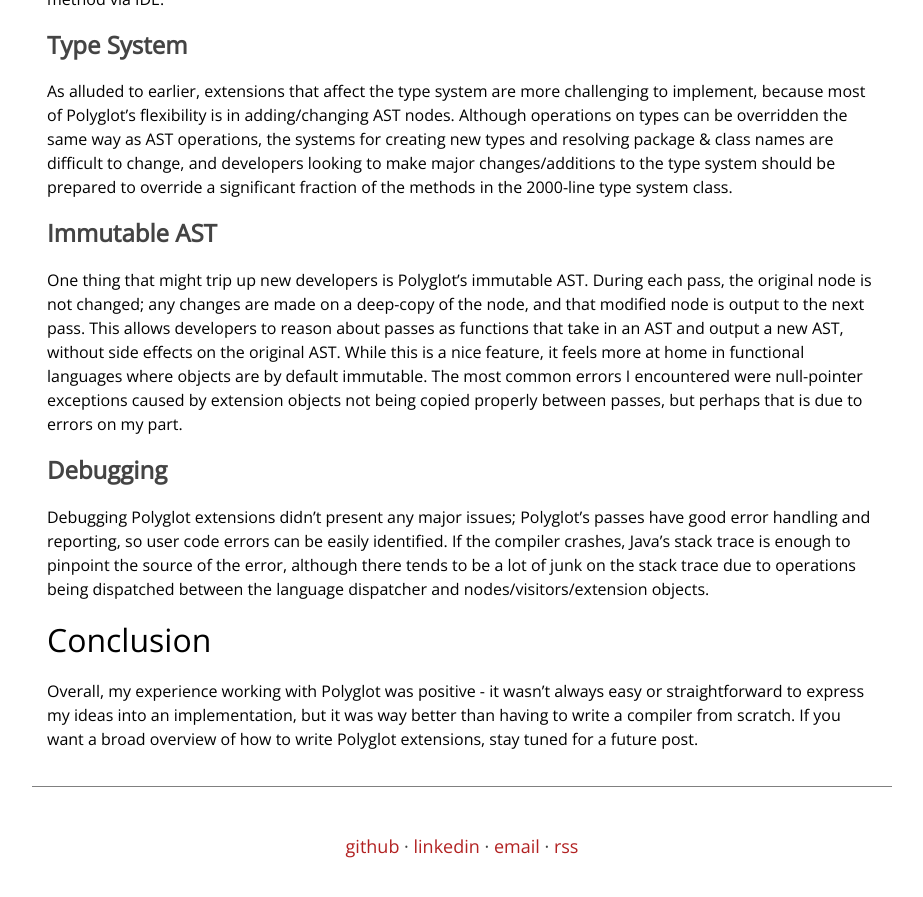
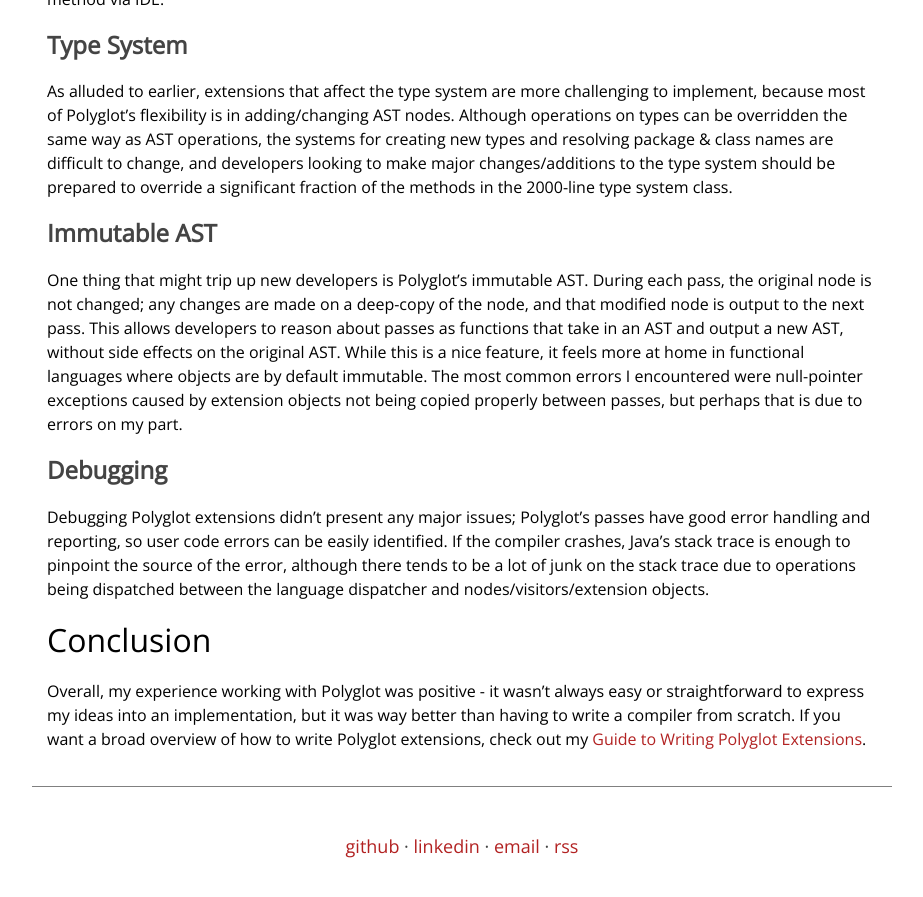
Before and after one commit to yangdanny97/yangdanny97.github.io, a Jekyll site: the page built from _posts/2020-07-15-polyglot.md, in a window 1280 px wide and 900 px high, scrolled down 2083 px. Shown: the top 897 px of the window, without its empty margins (178-1101 px from the left). Built offline with Jekyll 4.4.1, drawn with Linux system fonts in a browser that asks for light colours.

Commit message:
add more links

```diff
--- a/_posts/2020-07-15-polyglot.md
+++ b/_posts/2020-07-15-polyglot.md
@@ -56,4 +56,4 @@
 
 ## Conclusion
 
-Overall, my experience working with Polyglot was positive - it wasn't always easy or straightforward to express my ideas into an implementation, but it was way better than having to write a compiler from scratch. If you want a broad overview of how to write Polyglot extensions, stay tuned for a future post.
+Overall, my experience working with Polyglot was positive - it wasn't always easy or straightforward to express my ideas into an implementation, but it was way better than having to write a compiler from scratch. If you want a broad overview of how to write Polyglot extensions, check out my [Guide to Writing Polyglot Extensions](https://yangdanny97.github.io/blog/2020/07/23/polyglot2).
```
Also changed, not shown: _posts/2020-07-23-polyglot2.md (+2 -0 lines).
